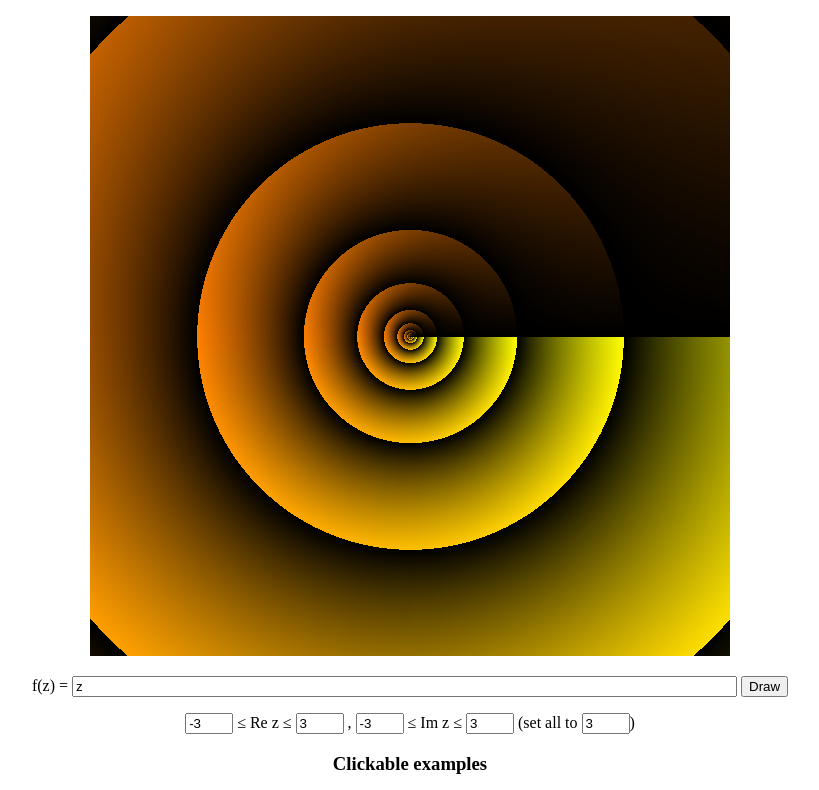
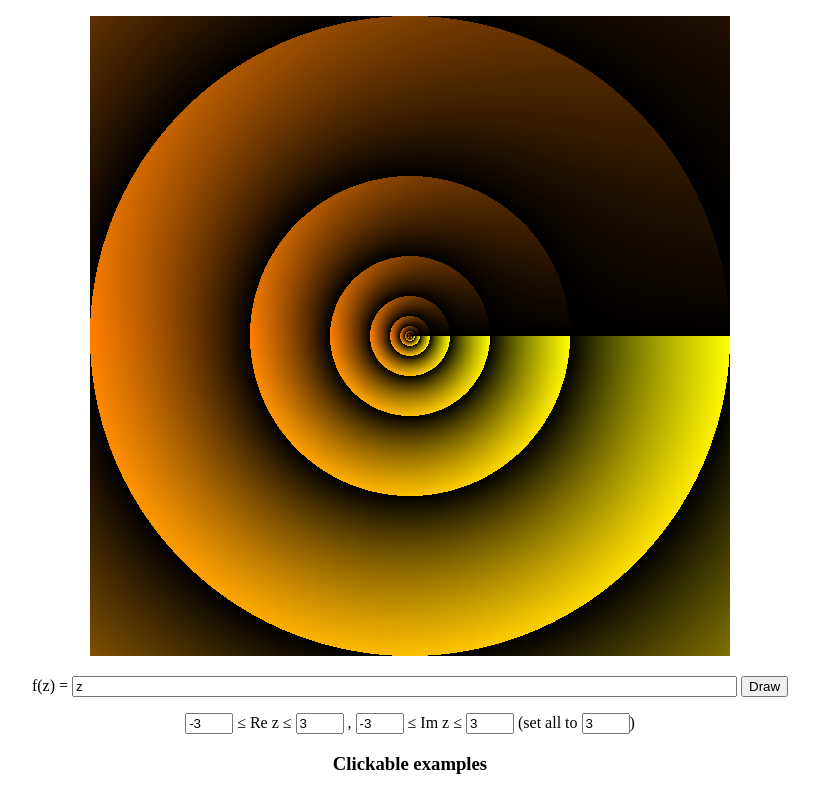
Before and after one commit to mansalskog/ComplexPlots, a plain HTML site: page index.html in a window 1280 px wide. Shown: the top 790 px of the page, without its empty margins (230-1049 px from the left). Drawn offline with Linux system fonts and the light colour scheme.

Commit message:
Started working on webgl rendering

```diff
--- /dev/null
+++ b/glplots.js
@@ -0,0 +1,145 @@
+const vertexSource = `
+attribute vec2 aPosition;
+void main() {
+  gl_Position = vec4(aPosition, 0.0, 1.0);
+}
+`;
+
+const fragmentSource = `
+precision mediump float;
+
+#define PI 3.1415926535
+
+#define mul(z, w) vec2(z.x * w.x - z.y * w.y, z.y * w.x + z.x * w.y)
+#define conj(z) vec2(z.x, -z.y)
+#define div(z, w) vec2(z.x * w.x + z.y * w.y, z.y * w.x - z.x * w.y) / length(w)
+
+float fracPart(float x) {
+  return x - floor(x);
+}
+
+vec4 colorOf(vec2 z) {
+  float l = fracPart(log(length(z)) / log(2.0));
+  float h = fracPart(atan(z.y, z.x) / (2.0 * PI) + 0.25);
+  return vec4(l * min(2.0 * h, 1.0), l * h, 0.0, 1.0);
+}
+
+uniform vec2 uViewportSize;
+void main() {
+  vec2 pos = 2.0 * gl_FragCoord.xy / uViewportSize - vec2(1.0);
+  pos = div(pos, vec2(0, 1));
+  gl_FragColor = colorOf(pos);
+}
+`;
+
+function drawPlot(canvas, text, minRe, minIm, maxRe, maxIm) {
+    let expr = ComplexExpr.parse(text);
+    let gl = canvas.getContext('webgl');
+
+    let program = buildProgram(gl, vertexSource, fragmentSource);
+    if (!program) {
+        return;
+    }
+    let posBuffer = createBuffers(gl);
+    let aPosition = gl.getAttribLocation(program, 'aPosition');
+    gl.vertexAttribPointer(aPosition, 2, gl.FLOAT, false, 0, 0);
+    gl.enableVertexAttribArray(aPosition);
+    let viewportSize = gl.getUniformLocation(program, 'uViewportSize');
+    gl.uniform2f(viewportSize, canvas.height, canvas.width);
+
+    gl.clearColor(0.0, 0.0, 0.0, 1.0);
+    gl.clear(gl.COLOR_BUFFER_BIT);
+
+    gl.drawArrays(gl.TRIANGLES, 0, 6);
+}
+
+function createBuffers(gl) {
+    let corners = [
+        -1.0, -1.0,
+        -1.0, 1.0,
+        1.0, -1.0,
+        1.0, 1.0,
+        -1.0, 1.0,
+        1.0, -1.0,
+    ];
+    let posBuffer = gl.createBuffer();
+    gl.bindBuffer(gl.ARRAY_BUFFER, posBuffer);
+    gl.bufferData(gl.ARRAY_BUFFER, new Float32Array(corners), gl.STATIC_DRAW);
+    return posBuffer;
+}
+
+function buildProgram(gl, vSource, fSource) {
+    let program = gl.createProgram();
+    let vShader = buildShader(gl, gl.VERTEX_SHADER, vSource);
+    let fShader = buildShader(gl, gl.FRAGMENT_SHADER, fSource);
+    if (!vShader || !fShader) {
+        return;
+    }
+    gl.attachShader(program, vShader);
+    gl.attachShader(program, fShader);
+    gl.linkProgram(program);
+    if (!gl.getProgramParameter(program, gl.LINK_STATUS)) {
+        console.error('Program link error:', gl.getProgramInfoLog(program));
+        return null;
+    }
+    gl.useProgram(program);
+    // clean up shaders
+    gl.detachShader(program, vShader);
+    gl.detachShader(program, fShader);
+    gl.deleteShader(vShader);
+    gl.deleteShader(fShader);
+    return program;
+}
+
+function buildShader(gl, type, source) {
+    let shader = gl.createShader(type);
+    gl.shaderSource(shader, source);
+    gl.compileShader(shader);
+    if (!gl.getShaderParameter(shader, gl.COMPILE_STATUS)) {
+        console.error('Shader compile error:', gl.getShaderInfoLog(shader));
+        gl.deleteShader(shader);
+        return null;
+    }
+    return shader;
+}
+
+function onLoad() {
+    let canvas = document.getElementById('canvas');
+    canvas.height = Math.floor(window.innerHeight * 0.80);
+    canvas.width = canvas.height;
+    let funcInput = document.getElementById('function');
+    let drawButton = document.getElementById('draw');
+
+    let minReIn = document.getElementById('minRe');
+    let maxReIn = document.getElementById('maxRe');
+    let minImIn = document.getElementById('minIm');
+    let maxImIn = document.getElementById('maxIm');
+
+    let drawCallback = () => drawPlot(canvas, funcInput.value,
+                                      parseFloat(minReIn.value), parseFloat(minImIn.value),
+                                      parseFloat(maxReIn.value), parseFloat(maxImIn.value));
+    drawButton.addEventListener('click', drawCallback);
+    funcInput.addEventListener('keyup', (e) => {
+        if (e.key == 'Enter') {
+            drawCallback();
+        }
+    });
+    drawButton.click(); // draw default function on page load
+
+    let funcSamples = document.getElementsByClassName('funcSample');
+    for(let i = 0; i < funcSamples.length; i++) {
+        funcSamples[i].addEventListener('click', function(e) {
+            funcInput.value = e.target.textContent;
+            drawCallback();
+        });
+    }
+
+    let allLims = document.getElementById('allLims');
+    allLims.addEventListener('input', function() {
+        if (parseFloat(allLims.value) >= 0) {
+            maxReIn.value = maxImIn.value = allLims.value;
+            minReIn.value = minImIn.value = -allLims.value;
+        }
+    });
+}
+window.addEventListener('load', onLoad);
--- a/index.html
+++ b/index.html
@@ -4,8 +4,7 @@
     <meta charset="utf-8">
     <title>Complex plots</title>
     <script src="complex.js"></script>
-    <script src="plots.js"></script>
-    <script src="tests.js"></script>
+    <script src="glplots.js"></script>
     <style>
       input[type="number"] {
           width: 3em;
--- a/plots.js
+++ b/plots.js
@@ -46,8 +46,8 @@ window.addEventListener('load', function() {
   let maxImIn = document.getElementById('maxIm');
 
   let drawCallback = () => drawComplexFunc(canvas, funcInput.value,
-                                                             parseFloat(minReIn.value), parseFloat(minImIn.value),
-                                                             parseFloat(maxReIn.value), parseFloat(maxImIn.value));
+                                           parseFloat(minReIn.value), parseFloat(minImIn.value),
+                                           parseFloat(maxReIn.value), parseFloat(maxImIn.value));
   drawButton.addEventListener('click', drawCallback);
   funcInput.addEventListener('keyup', (e) => {
     if (e.key == 'Enter') {
@@ -67,7 +67,6 @@ window.addEventListener('load', function() {
   let allLims = document.getElementById('allLims');
   allLims.addEventListener('input', function() {
     if (parseFloat(allLims.value) >= 0) {
-      // ugly javascript type shenanigans
       maxReIn.value = maxImIn.value = allLims.value;
       minReIn.value = minImIn.value = -allLims.value;
     }
```
Lines whose indentation alone changed are shown as unchanged.
